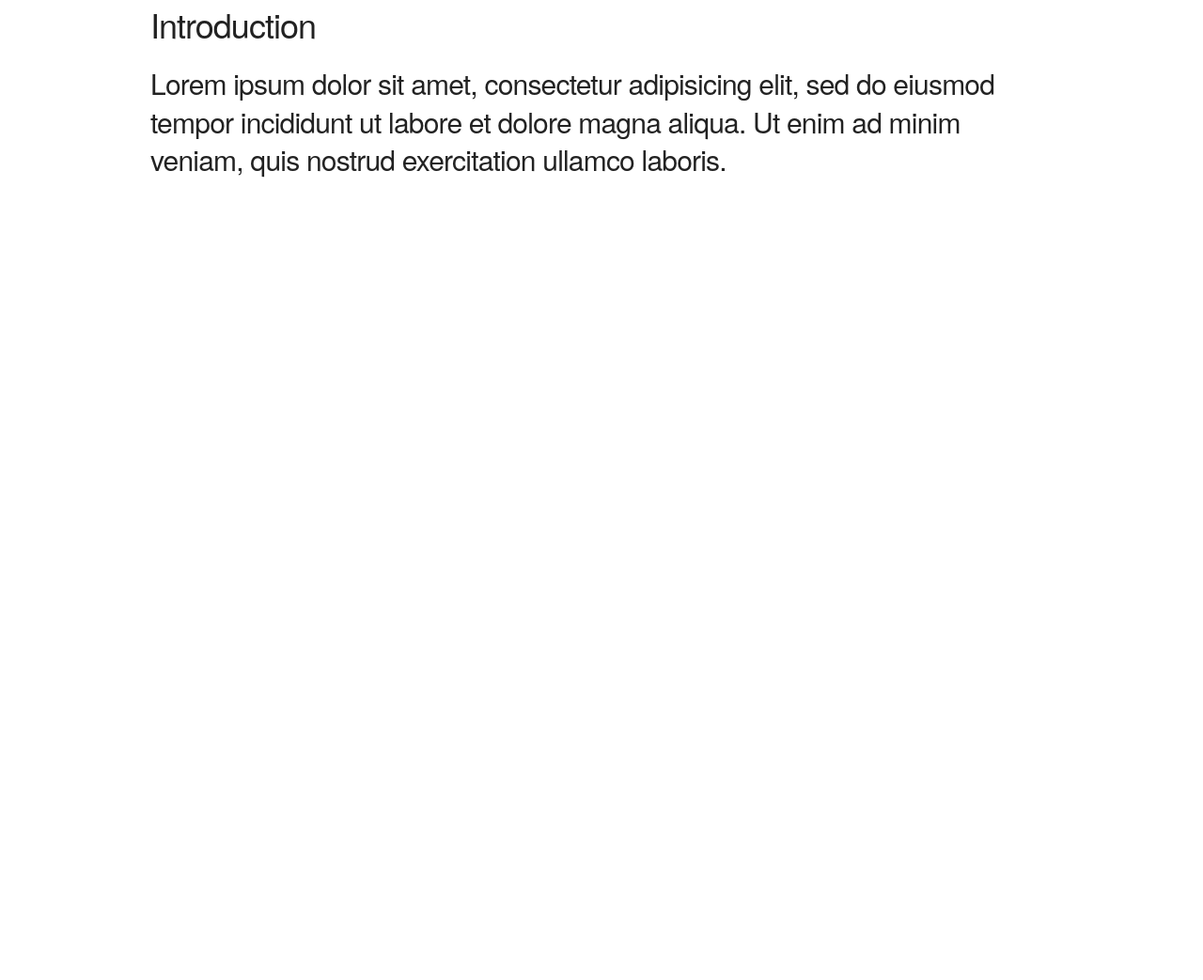
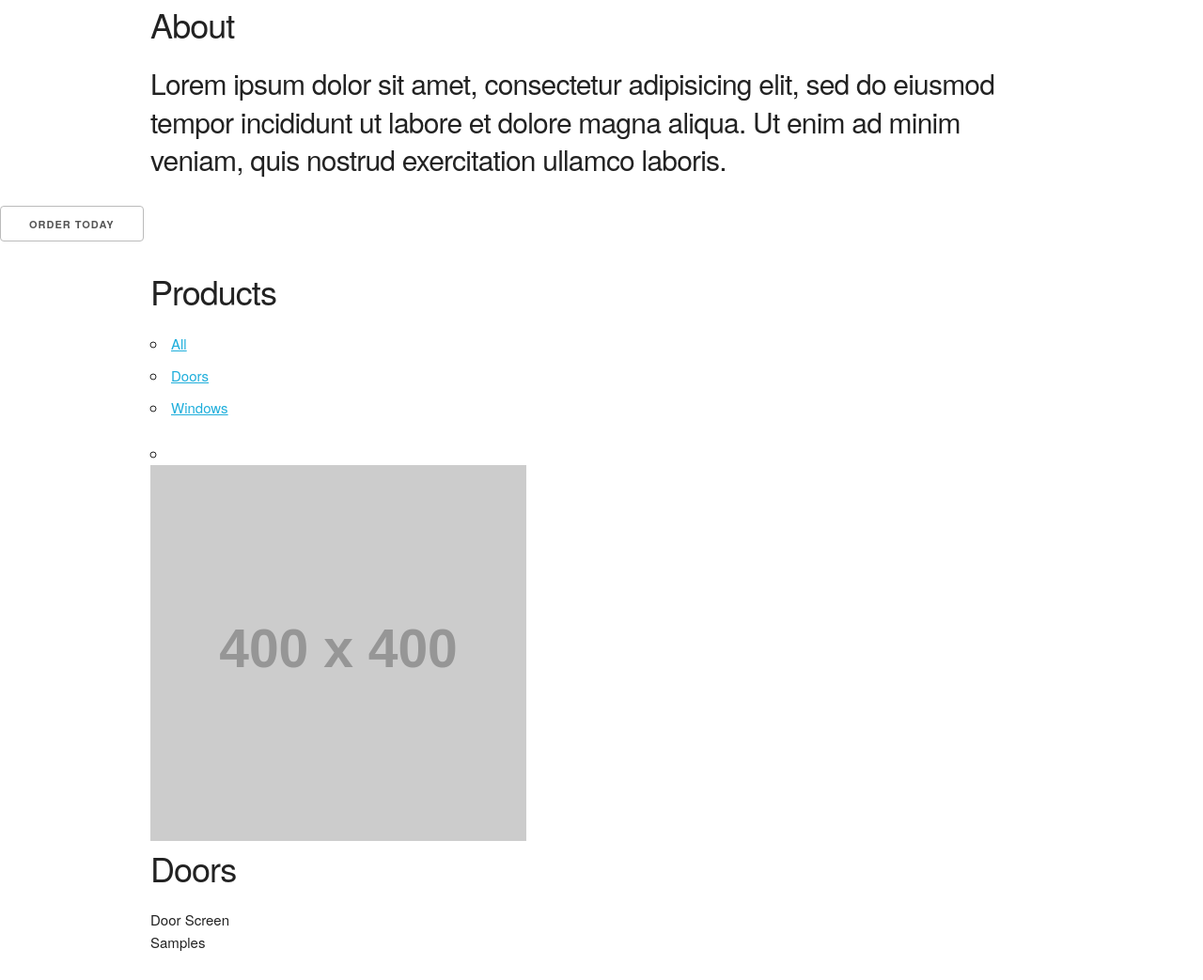
Before and after one commit to dustinob/istopbugs-skeleton-site, a plain HTML site: page index.html in a window 1280 px wide. Shown: the part 440-1483 px from the top of the page at 94% size. Before the commit the page ends 800 px from the top, so only its background shows below. Drawn offline with Linux system fonts and the light colour scheme; placeholder pictures from the web are drawn by us.

Commit message:
added products and services sections, added comments for class name details

```diff
--- a/index.html
+++ b/index.html
@@ -33,6 +33,8 @@
 
   <!-- Primary Page Layout
   –––––––––––––––––––––––––––––––––––––––––––––––––– -->
+
+  <!-- navigation items changed -->
   <nav class="navigation">
     <a href="#" class="menu-icon">
       <i class="fa fa-bars"></i>
@@ -57,21 +59,78 @@
     </div>
   </section>
 
-  <section id="introduction" class="introduction u-full-width">
+  <!-- The about class is subsituted for introduction class -->
+  <section id="about" class="about u-full-width">
     <div class="container">
       <div class="row">
         <div class="twelve columns">
-          <h3 class="separator">Introduction</h3>
+          <h3 class="separator">About</h3>
           <h4>Lorem ipsum dolor sit amet, consectetur adipisicing elit, sed do eiusmod tempor incididunt ut labore et dolore magna aliqua. Ut enim ad minim veniam, quis nostrud exercitation ullamco laboris.</h4>
         </div>
       </div>
     </div>
   </section>
 
+  <!-- The order-today class is subsituted for the creativity class-->
+  <section id="order-today" class="order-today u-full-width featured-bg-image">
+    <h4 class="centered">
+      <button class="button inverted">Order Today</button>
+    </h4>
+  </section>
 
+  <!-- The products class is subsituted for the work class -->
+  <section id="products" class="products u-full-width">
+    <div class="container">
+      <div class="row">
+        <div class="twelve columns">
+          <h3 class="separator">Products</h3>
+        </div>
+      </div>
+      <div class="row">
+        <!-- door or screens filter -->
+        <ul class="product-filters u-full-width">
+          <li class="active">
+            <a href="#">All</a>
+          </li>
+          <li>
+            <a href="#">Doors</a>
+          </li>
+          <li>
+            <a href="#">Windows</a>
+          </li>
+        </ul>
+      </div>
+      <div class="row">
+        <!-- product list -->
+        <ul class="product-items u-cf">
+          <li class="four columns">
+            <img src="http://placehold.it/400">
+            <div class="product-detail">
+              <div class="vertical-centered">
+                <h3>Doors</h3>
+                <p class="separator orange">Door Screen Samples</p>
+              </div>
+            </div>
+          </li>
+          <li class="product-items u-cf">
+            <img src="http://placehold.it/400">
+            <div class="product-detail">
+              <div class="vertical-centered">
+                <h3>Windows</h3>
+                <p class="separator orange">Window Screen Samples</p>
+              </div>
+            </div>
+          </li>
 
+      </div>
+    </div>
+  </section>
 
-
+  <section id="services" class="products u-full-width featured-bg-image">
+    <h4 class="centered">
+      <button class="button inverted">Order Today</button>
+    </h4>
+  </section>
 <!-- End Document
   –––––––––––––––––––––––––––––––––––––––––––––––––– -->
 </body>
```
